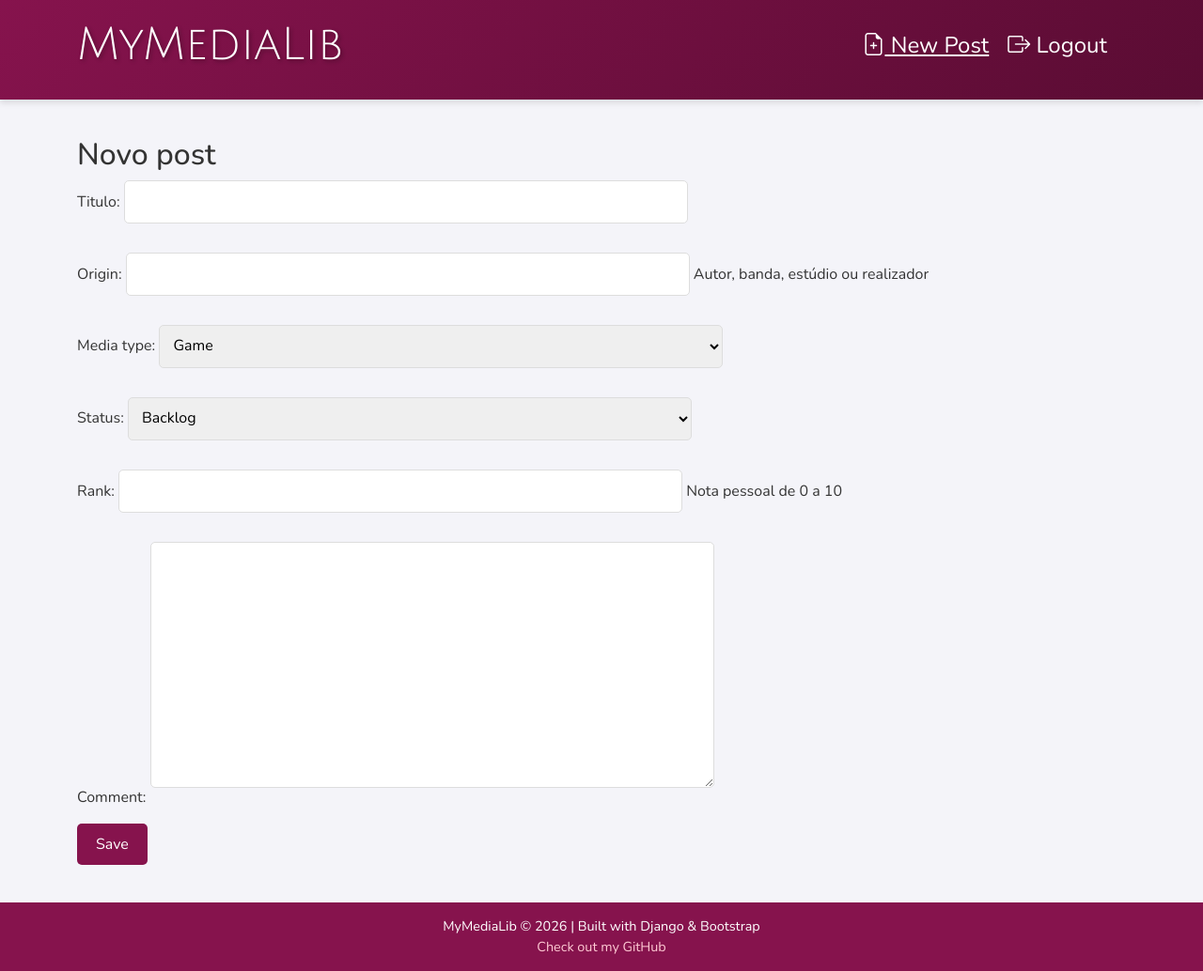
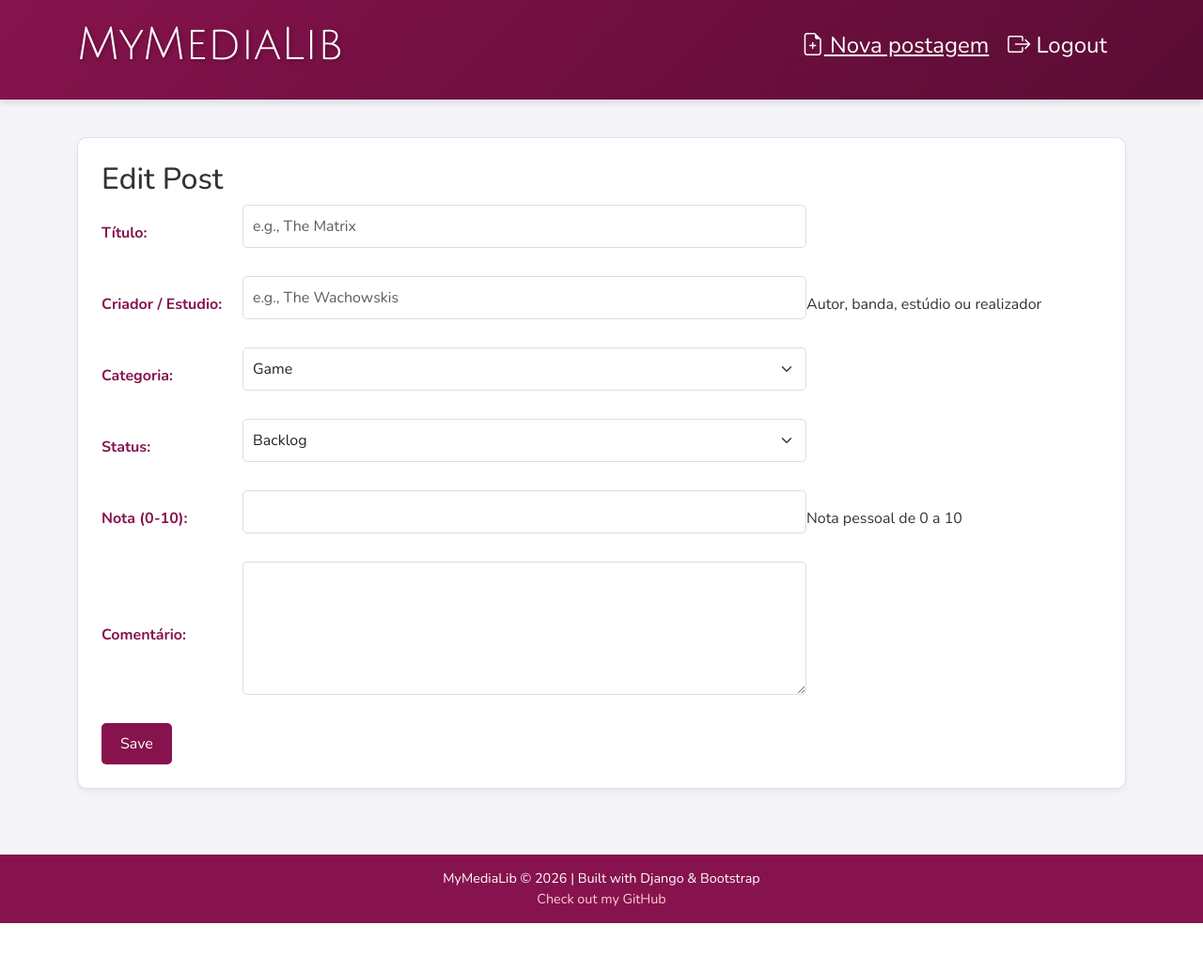
Before and after one commit to marlonvess/Mymedialib, a Django app: page /post/new/ in a window 1280 px wide. Shown: the whole page at 94% size. After the commit the page ends 983 px from the top, so only its background shows below. Run offline with Django 5.2, Linux system fonts and the light colour scheme; the visitor is signed in with stand-in values (Sample User, id 1).

Commit message:
tweaking some features

```diff
--- a/medialib/forms.py
+++ b/medialib/forms.py
@@ -5,3 +5,22 @@ class MediaItemForm(forms.ModelForm):
     class Meta:
         model = MediaItem
         fields = ('titulo', 'origin', 'media_type', 'status', 'rank', 'comment')
+
+        # RENAME THE LABELS
+        labels = {
+            'titulo': 'Título',
+            'origin': 'Criador / Estudio',
+            'media_type': 'Categoria',
+            'rank': 'Nota (0-10)',
+            'comment': 'Comentário',
+        }
+
+        # BOOTSTRAP STYLING (Class="form-control")
+        widgets = {
+            'titulo': forms.TextInput(attrs={'class': 'form-control', 'placeholder': 'e.g., The Matrix'}),
+            'origin': forms.TextInput(attrs={'class': 'form-control','placeholder': 'e.g., The Wachowskis'}),
+            'media_type': forms.Select(attrs={'class': 'form-select'}), # 'form-select' looks better for dropdowns
+            'status': forms.Select(attrs={'class': 'form-select'}),
+            'rank': forms.NumberInput(attrs={'class': 'form-control', 'min': 0, 'max': 10}),
+            'comment': forms.Textarea(attrs={'class': 'form-control', 'rows': 5}),
+        }
--- a/medialib/static/css/medialib.css
+++ b/medialib/static/css/medialib.css
@@ -91,6 +91,25 @@ main.container {
     font-size: 1rem;
 }
 
+.post-form p {
+    display: flex;
+    align-items: center;
+    margin-bottom: 15px;
+}
+
+.post-form label {
+    flex-basis: 150px;
+    font-weight: bold;
+    color: #86134d;
+    flex-shrink: 0;
+}
+
+
+.post-form textarea {
+    resize: vertical;
+}
+
+
 .save, .btn {
     background-color: #86134d;
     color: white;
--- a/medialib/templates/medialib/base.html
+++ b/medialib/templates/medialib/base.html
@@ -31,7 +31,7 @@
 
         {% if user.is_authenticated %}
           <a href="{% url 'medialib:post_new' %}" class="top-menu" role="button">
-             <i class="bi bi-file-earmark-plus"></i> New Post
+             <i class="bi bi-file-earmark-plus"></i> Nova postagem
           </a>
         {% endif %}
 
--- a/medialib/templates/medialib/post_detail.html
+++ b/medialib/templates/medialib/post_detail.html
@@ -8,13 +8,13 @@
              <h2><a href="{% url 'medialib:post_detail' pk=media_item.pk %}">{{ media_item.titulo }}</a></h2>
 {% if user.is_authenticated %}
                 <a class="btn btn-outline-secondary btn-sm" href="{% url 'medialib:post_edit' pk=media_item.pk %}">
-                    <i class="bi bi-pencil-square"></i> Edit
+                    <i class="bi bi-pencil-square"></i> Editar
                 </a>
 
                 <form action="{% url 'medialib:post_remove' pk=media_item.pk %}" method="post" style="display:inline;" onsubmit="return confirm('Are you sure you want to delete this?');">
                     {% csrf_token %}
                     <button type="submit" class="btn btn-outline-secondary btn-sm">
-                        <i class="bi bi-trash"></i> Remove
+                        <i class="bi bi-trash"></i> Remover
                     </button>
                 </form>
 
--- a/medialib/templates/medialib/post_edit.html
+++ b/medialib/templates/medialib/post_edit.html
@@ -1,9 +1,12 @@
 {% extends 'medialib/base.html' %}
 
 {% block content %}
-    <h2>Novo post</h2>
-    <form method="POST" class="post-form">{% csrf_token %}
-        {{ form.as_p }}
-        <button type="submit" class="save btn btn-secondary">Save</button>
-    </form>
+    <div class="post"> <h2>Edit Post</h2>
+
+        <form method="POST" class="post-form">
+            {% csrf_token %}
+            {{ form.as_p }}
+            <button type="submit" class="save">Save</button>
+        </form>
+    </div>
 {% endblock %}
```
